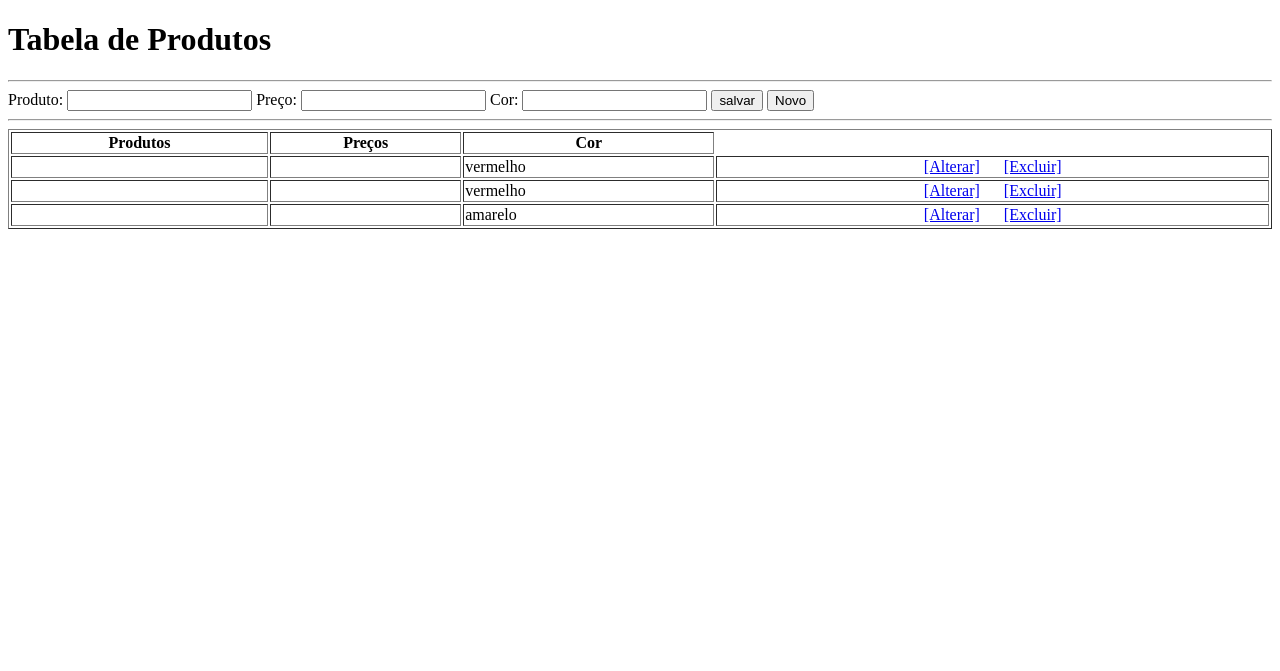
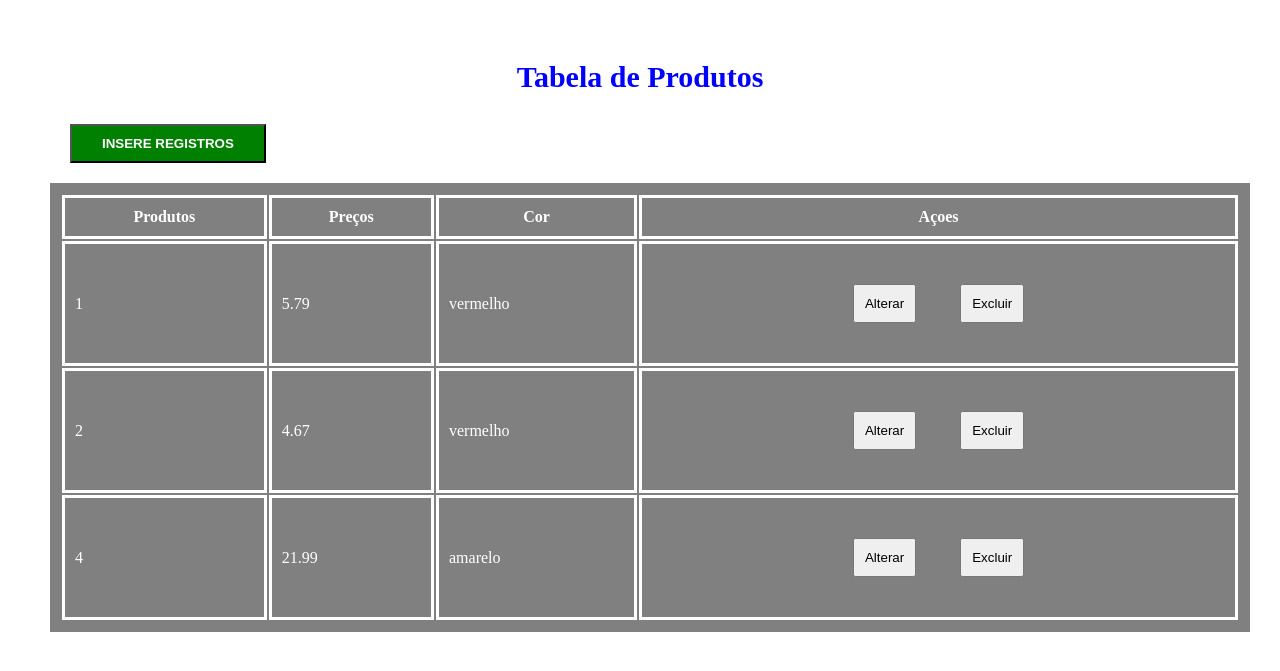
Before and after one commit to calditostech/testeprodutos, a PHP site: page / in a window 1280 px wide. Shown: the top 671 px of the page. Run offline with PHP 8.4, Linux system fonts and the light colour scheme; data comes from the database, SQL or seed files in the repository; both versions use the stored data as it was after the commit; data that the repository does not hold is empty.

Commit message:
criação do crud

```diff
--- /dev/null
+++ b/css/styles.css
@@ -0,0 +1,78 @@
+* {
+	padding: 10px;
+	margin: 10px;
+}
+
+.titulo-index {
+	font-size: 30px;
+	color: blue;
+	text-align: center;
+}
+
+.tabela-prod {
+	background-color: gray;
+	color: white;
+	height: 50px;
+	width: 100%;
+}
+
+.btn-insere {
+	background-color: green;
+	color: white;
+	cursor: pointer;
+	width: 130px;
+	height: 50px;
+}
+
+th {
+	border: 3px solid white;
+}
+
+td {
+	border: 3px solid white;
+}
+
+.modal {
+  position: fixed;
+  top: 0;
+  right: 0;
+  bottom: 0;
+  left: 0;
+  font-family: Arial, Helvetica, sans-serif;
+  background: rgba(0,0,0,0.8);
+  z-index: 99999;
+  opacity:0;
+  -webkit-transition: opacity 400ms ease-in;
+  -moz-transition: opacity 400ms ease-in;
+  transition: opacity 400ms ease-in;
+  pointer-events: none;
+}
+
+.modal:target {
+  opacity: 1;
+  pointer-events: auto;
+}
+
+.modal > div {
+  width: 200px;
+  height: 200px;
+  position: relative;
+  margin: 10% auto;
+  padding: 15px 20px;
+  background: white;
+  color: black;
+}
+
+.fechar {
+  position: absolute;
+  width: 30px;
+  right: -15px;
+  top: -20px;
+  text-align: center;
+  line-height: 30px;
+  margin-top: 5px;
+  background: #ff4545;
+  border-radius: 50%;
+  font-size: 16px;
+  color: #8d0000;
+}
--- a/index.php
+++ b/index.php
@@ -7,13 +7,13 @@
 
 // Verificar se foi enviando dados via POST
 if ($_SERVER['REQUEST_METHOD'] == 'POST') {
-    $id = (isset($_POST["id"]) && $_POST["id"] != null) ? $_POST["id"] : "";
-    $produto = (isset($_POST["produto"]) && $_POST["produto"] != null) ? $_POST["produto"] : "";
+    $id = (isset($_POST["idprod"]) && $_POST["idprod"] != null) ? $_POST["idprod"] : "";
+    $produto = (isset($_POST["nome"]) && $_POST["nome"] != null) ? $_POST["nome"] : "";
     $preco = (isset($_POST["preco"]) && $_POST["preco"] != null) ? $_POST["preco"] : "";
     $cor = (isset($_POST["cor"]) && $_POST["cor"] != null) ? $_POST["cor"] : NULL;
 } else if (!isset($id)) {
     // Se não se não foi setado nenhum valor para variável $id
-    $id = (isset($_GET["id"]) && $_GET["id"] != null) ? $_GET["id"] : "";
+    $id = (isset($_GET["idprod"]) && $_GET["idprod"] != null) ? $_GET["idprod"] : "";
     $produto = NULL;
     $preco = NULL;
     $cor = NULL;
@@ -32,10 +32,10 @@
 if (isset($_REQUEST["act"]) && $_REQUEST["act"] == "save" && $produto != "") {
     try {
         if ($id != "") {
-            $stmt = $conexao->prepare("UPDATE produtos SET produto=?, preco=?, cor=? WHERE id = ?");
+            $stmt = $conexao->prepare("UPDATE produtos SET idprod=?, preco=?, cor=? WHERE idprod = ?");
             $stmt->bindParam(4, $id);
         } else {
-            $stmt = $conexao->prepare("INSERT INTO produtos (produto, preco, cor) VALUES (?, ?, ?)");
+            $stmt = $conexao->prepare("INSERT INTO produtos (preco, nome , cor) VALUES (?, ?, ?)");
         }
         $stmt->bindParam(1, $produto);
         $stmt->bindParam(2, $preco);
@@ -66,8 +66,8 @@
         $stmt->bindParam(1, $id, PDO::PARAM_INT);
         if ($stmt->execute()) {
             $rs = $stmt->fetch(PDO::FETCH_OBJ);
-            $id = $rs->id;
-            $produto = $rs->produto;
+            $id = $rs->idprod;
+            $produto = $rs->nome;
             $preco = $rs->preco;
             $cor = $rs->cor;
         } else {
@@ -81,7 +81,7 @@
 // Bloco if utilizado pela etapa Delete
 if (isset($_REQUEST["act"]) && $_REQUEST["act"] == "del" && $id != "") {
     try {
-        $stmt = $conexao->prepare("DELETE FROM produtos WHERE id = ?");
+        $stmt = $conexao->prepare("DELETE FROM produtos WHERE idprod = ?");
         $stmt->bindParam(1, $id, PDO::PARAM_INT);
         if ($stmt->execute()) {
             echo "Registo foi excluído com êxito";
@@ -99,64 +99,50 @@
         <head>
             <meta charset="UTF-8">
             <title>Tabela de Produtos</title>
+            <link href="css/styles.css" rel="stylesheet"/>
+            <script src="js/seu-script.js"></script>
         </head>
         <body>
-            <form action="?act=save" method="POST" name="form1" >
-                <h1>Tabela de Produtos</h1>
-                <hr>
-                <input type="hidden" name="id" <?php
+            <h2 class="titulo-index"> Tabela de Produtos </h2>
 
-                // Preenche o id no campo id com um valor "value"
-                if (isset($id) && $id != null || $id != "") {
-                    echo "value=\"{$id}\"";
-                }
-                ?> />
-                Produto:
-               <input type="text" name="nome" <?php
 
-               // Preenche o nome no campo nome com um valor "value"
-               if (isset($produto) && $produto != null || $produto != "") {
-                   echo "value=\"{$produto}\"";
-               }
-               ?> />
-               Preço:
-               <input type="text" name="preco" <?php
 
-               // Preenche o email no campo email com um valor "value"
-               if (isset($preco) && $preco != null || $preco != "") {
-                   echo "value=\"{$preco}\"";
-               }
-               ?> />
-               Cor:
-               <input type="text" name="cor" <?php
+            <a href="#abrirModal"><button style="background-color: green; color: white;"><b>INSERE REGISTROS</b></button></a>
 
-               // Preenche o celular no campo celular com um valor "value"
-               if (isset($cor) && $cor != null || $cor != "") {
-                   echo "value=\"{$cor}\"";
-               }
-               ?> />
-               <input type="submit" value="salvar" />
-               <input type="reset" value="Novo" />
-               <hr>
-            </form>
-            <table border="1" width="100%">
+        <div id="abrirModal" class="modal">
+          <a href="#fechar" title="Fechar" class="fechar">x</a>
+           <h2 style="color: white;">Insira os registros</h2>
+           <label style="color: white;">PREÇO:</label>
+           <input type="text" name="preco" placeholder="Digite o preço" required>
+           <label style="color: white;">PRODUTO:</label>
+           <input type="text"   name="nome" placeholder="Digite o nome do produto" required>
+           <label style="color: white;">COR:</label>
+         <select name="select">
+           <option value="valor1">Amarelo</option>
+           <option value="valor2" selected>Azul</option>
+           <option value="valor3">Vermelho</option>
+         </select>
+         <button type="submit" style="background-color: blue; color: white;">Enviar</button>
+        </div>
+            <table class="tabela-prod">
                 <tr>
                     <th>Produtos</th>
                     <th>Preços</th>
                     <th>Cor</th>
+                    <th>Açoes</th>
                 </tr>
                 <?php
 
                 // Bloco que realiza o papel do Read - recupera os dados e apresenta na tela
                 try {
-                    $stmt = $conexao->prepare("SELECT * FROM produtos");
+                    $stmt = $conexao->prepare("SELECT produtos.idprod, produtos.nome, produtos.cor, preco.idpreco, preco.preco FROM produtos, preco WHERE produtos.idprod = preco.idpreco");
                     if ($stmt->execute()) {
                         while ($rs = $stmt->fetch(PDO::FETCH_OBJ)) {
                             echo "<tr>";
-                            echo "<td>".$rs->produto."</td><td>".$rs->preco."</td><td>".$rs->cor
-                                       ."</td><td><center><a href=\"?act=upd&id=".$rs->id."\">[Alterar]</a>"
+                            echo "<td>".$rs->idprod."</td><td>".$rs->preco."</td><td>".$rs->cor
+                                       ."</td><td><center><button href=\"?act=upd&id=".$rs->idprod."\">Alterar</button>"
                                        ."&nbsp;&nbsp;&nbsp;&nbsp;&nbsp;&nbsp;"
-                                       ."<a href=\"?act=del&id=".$rs->id."\">[Excluir]</a></center></td>";
+                                       ."<button href=\"?act=del&id=".$rs->idprod."\">Excluir</button></center></td>";
                             echo "</tr>";
                         }
                     } else {
```
Also changed, not shown: insere.php (added, +38 -0 lines), testeprodutos.sql (added, +112 -0 lines), imagem/home.png (added), imagem/inserção de registros.png (added).
